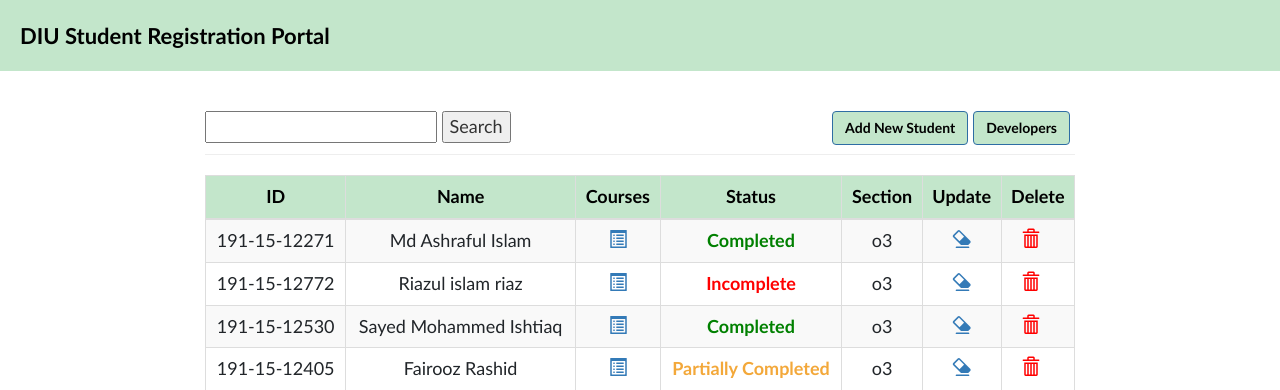
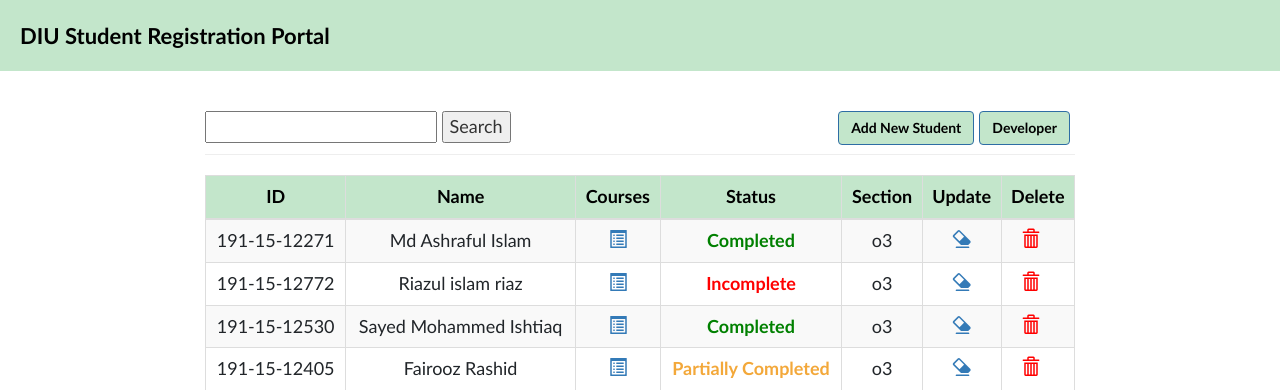
Before and after one commit to MdAshrafulIslam1998/Diu_Registration_Portal, a PHP site: page / in a window 1280 px wide. Shown: the top 390 px of the page. Run offline with PHP 8.4, Linux system fonts and the light colour scheme; data comes from the database, SQL or seed files in the repository.

Commit message:
developer button fix

```diff
--- a/Diu Registration Portal/index.php
+++ b/Diu Registration Portal/index.php
@@ -125,7 +125,7 @@
 						<input  type="text" name="name">
 						<input  type="submit"  name="submit" value="Search">
 					    </form>
-					    <a href="developer.php" class="btn btn-primary custom-btn pull-right">Developers</a>
+					    <a href="developer.php" class="btn btn-primary custom-btn pull-right">Developer</a>
                         <a href="add.php" class="btn btn-primary custom-btn pull-right">Add New Student</a>
 
                     </div>
```
